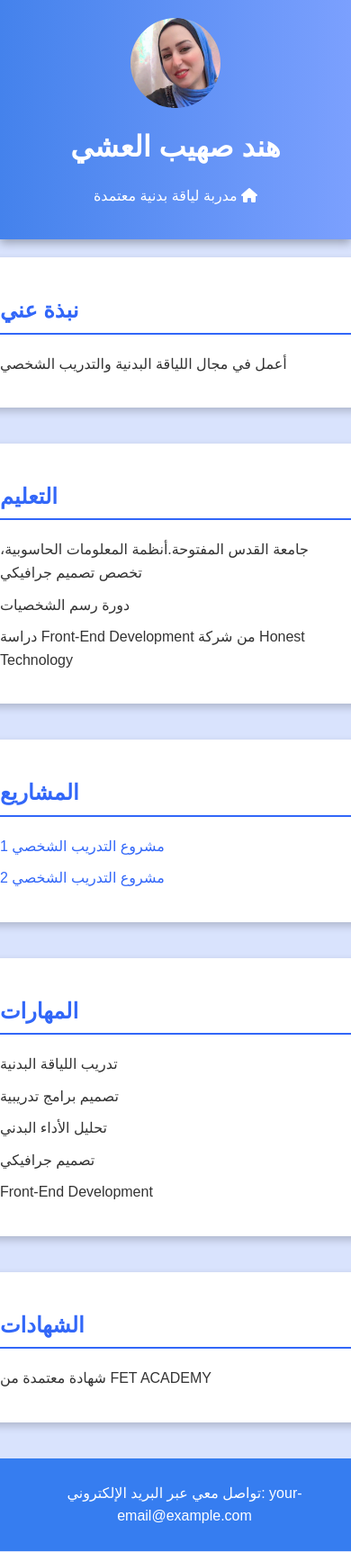
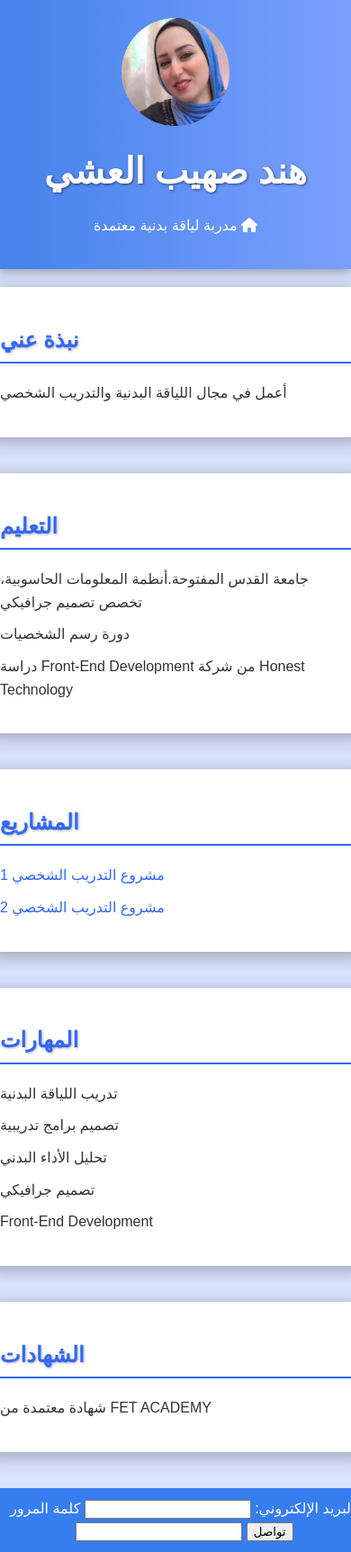
Before and after one commit to hendbelal/-, a plain HTML site: page INDEX.HTML in a window 390 px wide. Shown: the whole page at 90% size. Drawn offline with Linux system fonts and the light colour scheme.

Commit message:
Add files via upload

```diff
--- a/INDEX.HTML
+++ b/INDEX.HTML
@@ -56,7 +56,19 @@
     </main>
 
     <footer>
-        <p>تواصل معي عبر البريد الإلكتروني: <a href="mailto:your-email@example.com">your-email@example.com</a></p>
-    </footer>
+
+            <form action="your-server-endpoint" method="post">
+                <label for="email">البريد الإلكتروني:</label>
+                <input type="email" id="email" name="email" required>
+
+                <label for="password">كلمة المرور:</label>
+                <input type="password" id="password" name="password" required>
+
+                <button type="submit">تواصل</button>
+            </form>
+        </footer>
+
+
+
 </body>
 </html>
--- a/STYLES.CSS
+++ b/STYLES.CSS
@@ -6,6 +6,7 @@ body {
     margin: 0;
     padding: 0;
 }
+
 header {
     background: linear-gradient(to right, #4482ec, #7ba0fe);
     color: white;
@@ -25,12 +26,16 @@ header {
 h1 {
     font-size: 2.5em;
     margin: 0;
+    text-shadow: 1px 1px 3px rgba(0, 0, 0, 0.5);
+    transition: text-shadow 0.3s ease; /* تأثير الانتقال للظل */
 }
 
 h2 {
-    color:  #3267f8;
+    color: #3267f8;
     border-bottom: 2px solid #3267f8;
     padding-bottom: 5px;
+    text-shadow: 1px 1px 3px rgba(0, 0, 0, 0.3);
+    transition: text-shadow 0.3s ease; /* تأثير الانتقال للظل */
 }
 
 main {
@@ -45,8 +50,13 @@ section {
     padding: 20px;
     max-width: 800px;
     border-radius: 10px;
-    box-shadow: 0 4px 10px rgba(0, 0, 0, 0.2);
+    box-shadow: 0 4px 20px rgba(0, 0, 0, 0.3);
     width: 100%;
+    transition: box-shadow 0.3s ease; /* تأثير الانتقال للصندوق */
+}
+
+section:hover {
+    box-shadow: 0 8px 30px rgba(0, 0, 0, 0.4); /* ظل أقوى عند التمرير */
 }
 
 ul {
@@ -61,10 +71,12 @@ li {
 a {
     color: #3267f8;
     text-decoration: none;
+    transition: text-shadow 0.3s ease; /* تأثير الانتقال للرابط */
 }
 
 a:hover {
     text-decoration: underline;
+    text-shadow: 0 0 5px rgba(0, 0, 0, 0.5);
 }
 
 footer {
@@ -81,15 +93,3 @@ footer {
 footer a {
     color: white;
 }
-
-/* Media Queries for responsiveness */
-@media (max-width: 768px) {
-    h1 {
-        font-size: 2em;
-    }
-
-    .profile-img {
-        width: 100px;
-        height: 100px;
-    }
-}
```
